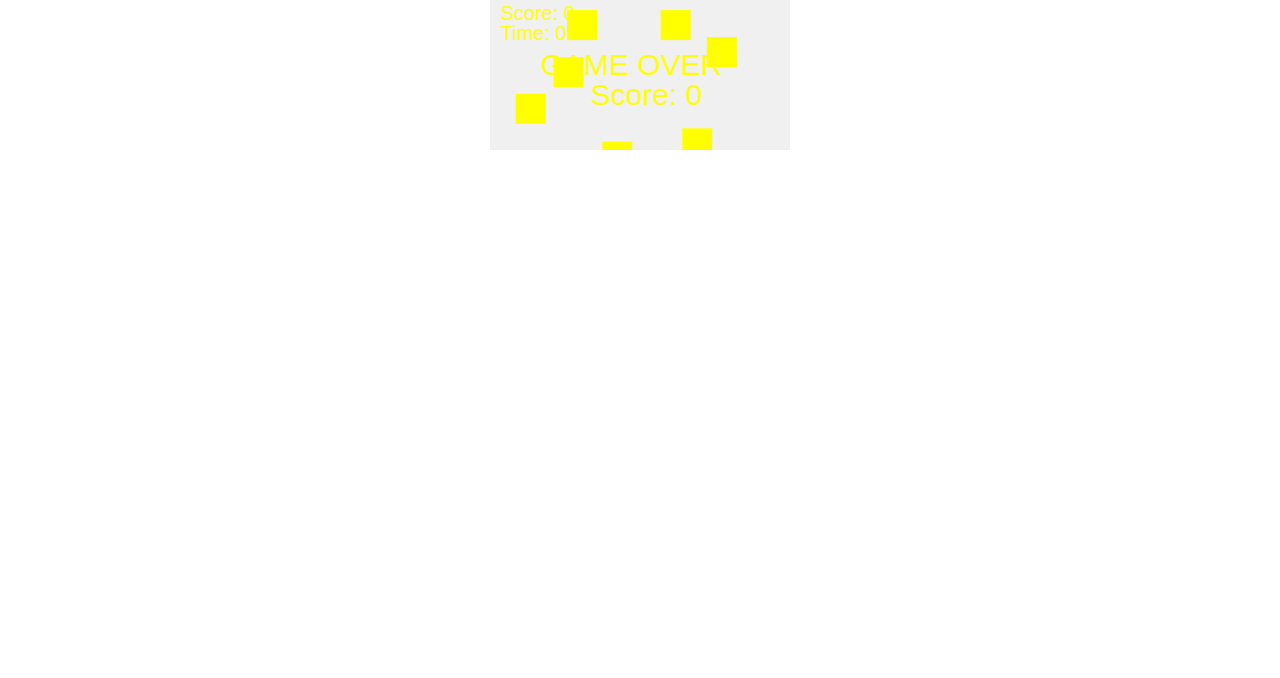
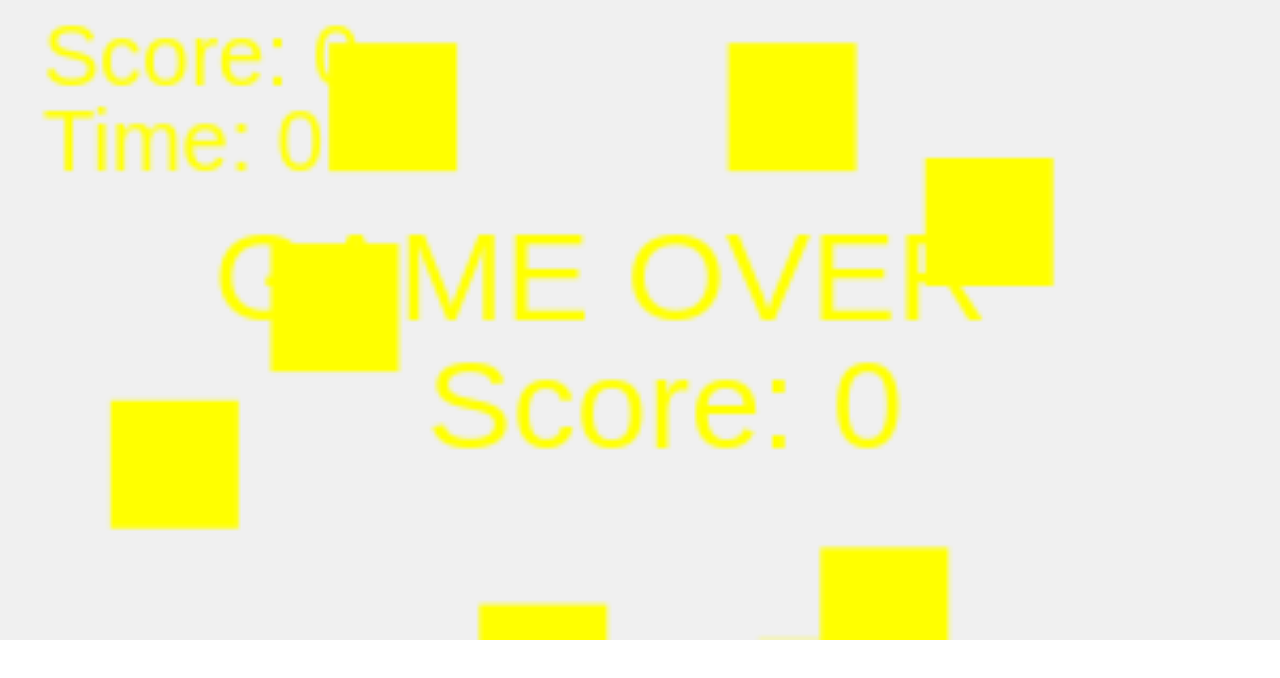
Before and after one commit to ciancada/RaccogliLeStelle, a plain HTML site: page index.html in a window 1280 px wide. Drawn offline with Linux system fonts and the light colour scheme.

Commit message:
Update style.css

```diff
--- a/style.css
+++ b/style.css
@@ -4,7 +4,7 @@ body {
 }
 
 canvas {
+  width: 100%;
+  height: 100%;
   background-color: #f0f0f0;
-  display: block;
-  margin: 0 auto;
 }
```
